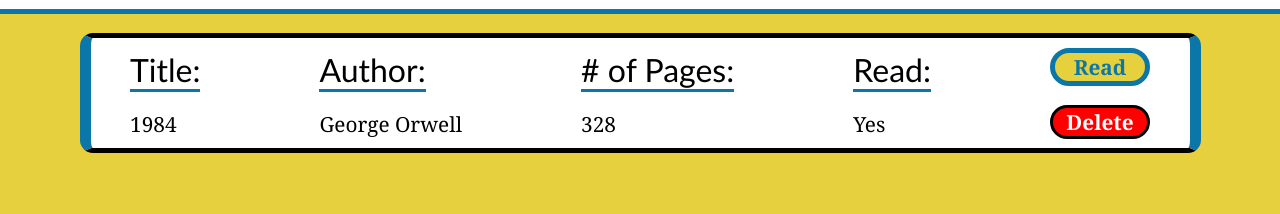
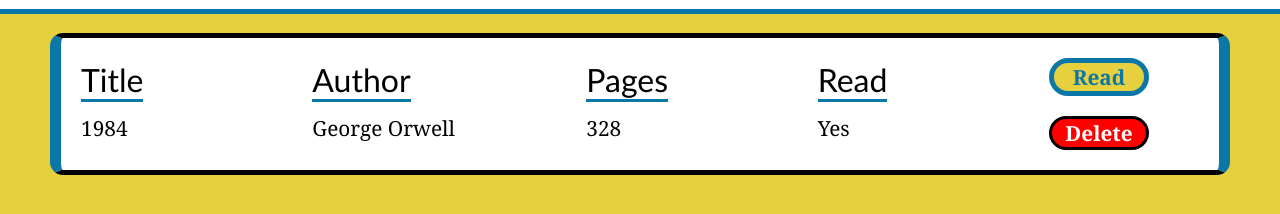
Before and after one commit to Reginald86/library, a plain HTML site: page index.html in a window 1280 px wide. Shown: the part 116-330 px from the top of the page. Drawn offline with Linux system fonts and the light colour scheme.

Commit message:
form val. / array filter to remove correct index

```diff
--- a/index.html
+++ b/index.html
@@ -24,27 +24,27 @@
 
     <div id = "container">
         <div class = "square">
-            <div class = "sqSection">
-                <p><span>Title: </span></p>
+            <div class = "sqSection" id = "sqTitleSection">
+                <p><span>Title</span></p>
                 <p id = "sqTitle"> 1984</p>
             </div>
 
             <div class = "sqSection">
-                <p><span>Author: </span></p>
+                <p><span>Author</span></p>
                 <p id = "sqAuthor"> George Orwell</p>
             </div>
 
             <div class = "sqSection">
-                <p><span># of Pages: </span></p>
+                <p><span>Pages</span></p>
                 <p id = "sqPages">328</p>
             </div>
 
             <div class = "sqSection">
-                <p><span>Read: </span></p>
+                <p><span>Read</span></p>
                 <p id = "sqRead">Yes</p>
             </div>
 
-            <div class = "sqSection">
+            <div class = "sqSection" id = "buttonSection">
                 <button id ="readButton">Read</button>
                 <button id ="delete">Delete</button>
             </div>
@@ -53,20 +53,23 @@
 
     <dialog id = "dialog">
         <form id = "form">
-            <div id = "form-title">Enter Book Info</div>
+            <div id = "form-title">New Book Info</div>
 
             <div id = "form-items">
                 <div class = "form-item-sections">
                     <label for = "title">Title: </label>
-                    <input type = "text" id = "title">
+                    <input type = "text" id = "title" maxlength = "100"  placeholder="Frankenstein" autofocus autocomplete required>
+                    <comment>100 characters max</comment>
                 </div>
                 <div class = "form-item-sections">
                     <label for = "author">Author: </label>
-                    <input type = "text" id = "author">
+                    <input type = "text" id = "author" maxlength = "35"  placeholder="Mary Shelley" autocomplete required>
+                    <comment>35 characters max</comment>
                 </div>
                 <div class = "form-item-sections">
                     <label for = "pages"># of Pages: </label>
-                    <input type = "text" id = "pages">
+                    <input type = "number" id = "pages" max = "7"  placeholder = "199" required>
+                    <comment>7 characters max</comment>
                 </div>
                 <div id = "form-item-read">
                     <div class = "form-read">
--- a/script.js
+++ b/script.js
@@ -1,9 +1,6 @@
 let container = document.getElementById("container");
 
-
 const myLibrary = [];
-
-
 
 function Book(title, author, pages, read) {
   this.title = title;
@@ -30,7 +27,7 @@
 
 
    let square = document.querySelector(".square");
-   let clone = square.cloneNode(true);
+   let clone = square.cloneNode(true);  // create clone of square tag
    clone.className = "clone";
    let sqTitle = clone.querySelector("#sqTitle");
    let sqAuthor = clone.querySelector("#sqAuthor");
@@ -43,27 +40,38 @@
   let readButton = clone.querySelector("#readButton");
   let deleteButton = clone.querySelector("#delete");
 
-  deleteButton.addEventListener('click', () => {
+  deleteButton.addEventListener('click', (e) => {
     container.removeChild(clone);
+    myLibrary.forEach((element, index) => {  //remove specific value from myLibrary array
+      if(element.title === title &&
+        element.author === author &&
+        element.pages === pages) {
+        myLibrary.splice(index, 1);
+      }
+    });
   });
 
   readButton.addEventListener("click", () => {
-    sqRead.textContent = sqRead.textContent === "Yes" ? "No" : "Yes";
+    sqRead.textContent = sqRead.textContent === "Yes" ? "No" : "Yes";  //ternary to toggle read status
   });
 
   container.appendChild(clone);
+  console.log(myLibrary.length)
+  myLibrary.forEach(element => {
+    console.log(element);
+});
 }
 
-function addInitialBook() {
+function addInitialBook() {  // add one (or more) book(s) onload of window.
   if (myLibrary.length === 0) {
     let book1 = new Book("1984", "George Orwell", "328", true);
     myLibrary.push(book1);
     displayBook(book1.title, book1.author, book1.pages, book1.read);
   }
 }
-
-addInitialBook();
-
+window.onload = () => {  // show books onload
+  addInitialBook();
+};
 
 let addBook = document.getElementById('addBook');
 let modal = document.getElementById('dialog');
@@ -74,7 +82,7 @@
     });
 
 closeModal.addEventListener('click', (e) => {
-      e.preventDefault();
+      e.preventDefault();  //stop form from being pushed to addBooktoLibrary
       modal.close();
       form.reset()
     });
@@ -89,3 +97,4 @@
     form.reset()
 
  });
+//To anyone reading this, I would love recommnedations to improve code.
--- a/style.css
+++ b/style.css
@@ -14,6 +14,7 @@
 #header{
     height: 130px;
     width: 100%;
+    min-width: fit-content;
     border-bottom: 5px solid #0b77a8;
     background-color: white;
     display: flex;
@@ -80,10 +81,10 @@
    display: none;
 }
 
-.clone{
-
-  width: 95%;;
-  min-height: 120px;
+.clone {
+  width: 100%;
+  min-width: fit-content;
+  height: auto;
   border-left: 11px solid #0b77a8;
   border-right: 11px solid #0b77a8;
   border-top: 5px solid black;
@@ -91,25 +92,32 @@
   background-color: white;
   border-radius: 13px;
   display: flex;
-  align-items: space-around;
-  justify-content: space-around;
-  gap: 30px;
-  padding: 0px 20px;
-
+  justify-content: space-between;
+  padding: 20px 20px;
 }
 
-#sqTitle, #sqAuthor, #sqPages, #sqRead{
+#sqTitle, #sqAuthor, #sqPages, #sqRead {
   font-size: 1.3rem;
-  display: flex;
-  flex-wrap: wrap;
+  display: block;
+  text-align: left;
 }
 
-.sqSection{
+.sqSection {
   display: flex;
   flex-flow: column;
-  justify-content: space-around;
   align-items: flex-start;
+  min-width: 150px;
+  gap: 13px;
 }
+
+#sqTitleSection{
+  max-width: 320px;
+}
+
+#buttonSection{
+  gap: 20px;
+}
+
 
 #readButton {
   height: auto;
@@ -121,6 +129,7 @@
   color: #0b77a8;
   font-weight: bolder;
 }
+
 
 #delete{
   height: auto;
@@ -156,11 +165,13 @@
   }
 
   dialog[open] {
-    height: 436px;
+    height: 463px;
     width: 300px;
     background-color: #e6d03e;
     display: flex;
     justify-content: center;
+    border: 3px solid black;
+    border-radius: 13px;
   }
 
   #form{
@@ -171,7 +182,7 @@
   }
 
   #form-title {
-    margin-top: 20px;
+    margin-top: 9px;
     font-size: 2rem;
     font-weight: bold;
     border-bottom: 2px solid black;
@@ -244,3 +255,8 @@
     justify-content: center;
     gap: 5px;
   }
+
+  comment{
+    font-size: .7rem;
+    color: red;
+  }
```
